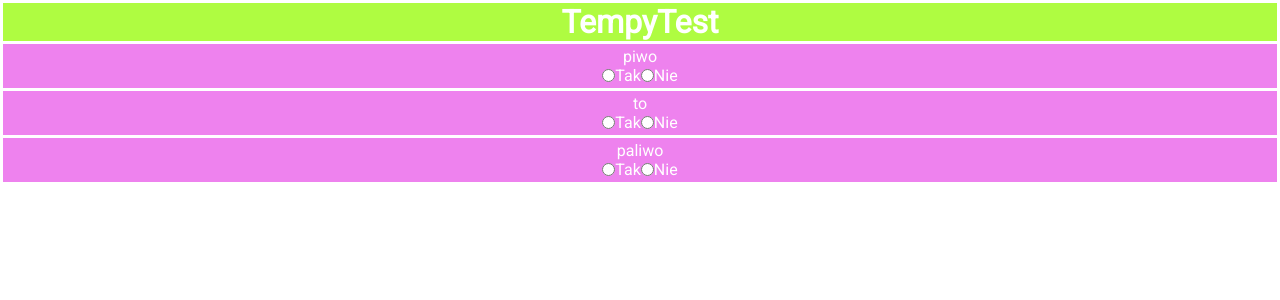
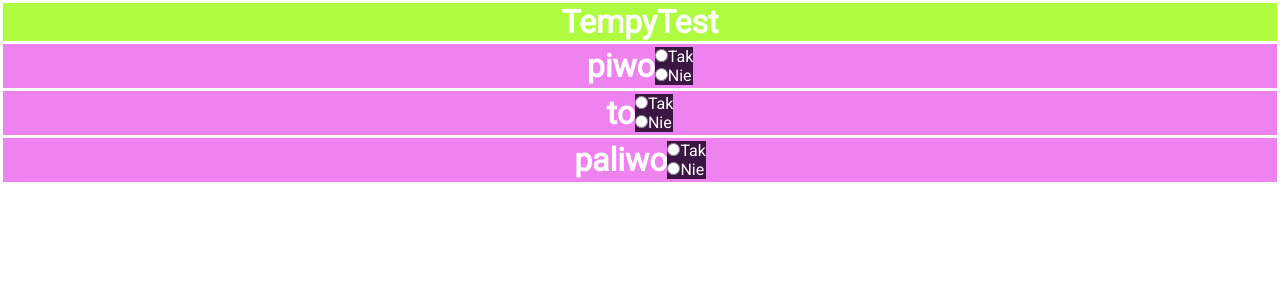
Before and after one commit to sekulas/tempProject, a React (Create React App) app: page / in a window 1280 px wide. Shown: the top 300 px of the page. Built offline with nearby package versions, Linux system fonts and the light colour scheme.

Commit message:
added radio buttons

```diff
--- a/src/App.css
+++ b/src/App.css
@@ -28,7 +28,6 @@ body {
 .content {
   background-color: violet;
   display: flex;
-  flex-direction: column;
   justify-content: center;
   align-items: center;
   margin: 3px;
@@ -37,4 +36,6 @@ body {
 
 form {
   display: flex;
+  flex-direction: column;
+  background-color: #3C1642;
 }
--- a/src/App.js
+++ b/src/App.js
@@ -7,10 +7,10 @@ import ReactDOM from "react-dom/client"
 
 function App() {
 
-  let choleryk = 0;
-  let sangwinik = 0;
-  let melancholik = 0;
-  let flegmatyk = 0
+  let choleric = 0;
+  let sanguine = 0;
+  let phlegmatic = 0
+  let melancholic = 0;
   let i = 0;
 
   const questions = data.map(e => {
--- a/src/components/Content.js
+++ b/src/components/Content.js
@@ -3,12 +3,16 @@ import React from "react"
 const Content = props => (
 
     <div className="content">
-        <p>{props.question}</p>
+        <h1>{props.question}</h1>
         <form>
-            <input type="radio"/>
-            <label>Tak</label>
-            <input type="radio"/>
-            <label>Nie</label>
+            <section>
+                <input type="radio" name="answer"/>
+                <label>Tak</label>
+            </section>
+            <section>
+                <input type="radio" name="answer"/>
+                <label>Nie</label>
+            </section>
         </form>
     </div>
 
```
